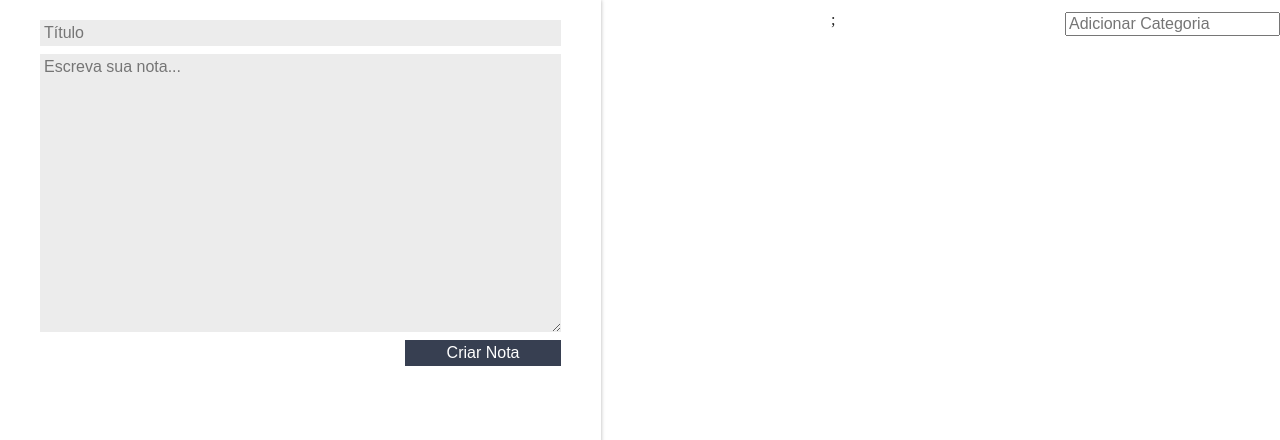
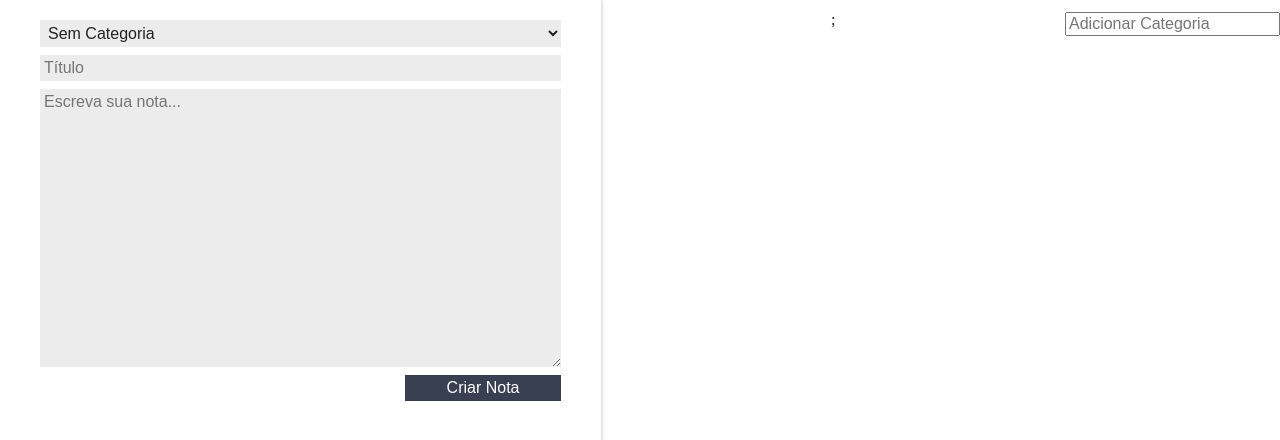
Before and after one commit to higornobrega/ceep, a React (Create React App) app: page / in a window 1280 px wide. Shown: the top 440 px of the page. Built offline with nearby package versions, Linux system fonts and the light colour scheme; the HTML template or start-up script is replaced by a standard one.

Commit message:
Adicionando categorias aos cards

```diff
--- a/src/App.js
+++ b/src/App.js
@@ -13,8 +13,8 @@
       categorias: [],
     }
   }
-  criarNota(titulo, texto) {
-    const novaNota = { titulo, texto };
+  criarNota(titulo, texto, categoria) {
+    const novaNota = { titulo, texto, categoria};
     const novoArrayNotas = [...this.state.notas, novaNota];
     const novoEstado = {
       notas: novoArrayNotas
@@ -37,7 +37,8 @@
   render() {
     return (
       <section className="conteudo">
-        <FormularioCadastro criarNota={this.criarNota.bind(this)} />
+        <FormularioCadastro categorias={this.state.categorias}
+        criarNota={this.criarNota.bind(this)} />
         <main className="conteudo-principal">
           <ListaDeCategoria
           adicionarCategoria={this.adicionarCategoria.bind(this)}
--- a/src/components/CardNota/CardNota.jsx
+++ b/src/components/CardNota/CardNota.jsx
@@ -14,6 +14,7 @@
         <header className="card-nota_cabecalho">
           <h3 className="card-nota_titulo">{this.props.titulo}</h3>
           <DeleteSVG onClick={this.apagar.bind(this)}/>
+          <h4>{this.props.categoria}</h4>
         </header>
         <p className="card-nota_texto">{this.props.texto}</p>
       </section>
--- a/src/components/FormularioCadastro/FormularioCadastro.jsx
+++ b/src/components/FormularioCadastro/FormularioCadastro.jsx
@@ -7,6 +7,12 @@
     super(props);
     this.titulo ="";
     this.texto = "";
+    this.categoria = "";
+  }
+
+  _handleMudancaCategoria(evento){
+    evento.stopPropagation();
+    this.categoria = evento.target.value;
   }
 
   _handleMudancaTitulo(evento){
@@ -23,13 +29,24 @@
   _criarNota(evento){
     evento.preventDefault();
     evento.stopPropagation();
-    this.props.criarNota(this.titulo, this.texto);
+    this.props.criarNota(this.titulo, this.texto, this.categoria);
   }
 
   render() {
     return (
       <form className="form-cadastro "
       onSubmit={this._criarNota.bind(this)}>
+        <select
+          className="form-cadastro_input"
+          onChange={this._handleMudancaCategoria.bind(this)}
+          >
+          <option >Sem Categoria</option>
+          {this.props.categorias.map((categoria, index) => {
+            return (
+            <option key={index}> {categoria}</option>
+            );
+          })};
+        </select>
         <input
           type="text"
           placeholder="Título"
--- a/src/components/ListaDeNotas/ListaDeNotas.jsx
+++ b/src/components/ListaDeNotas/ListaDeNotas.jsx
@@ -12,7 +12,9 @@
               indice = {index}
               apagarNota={this.props.apagarNota}
               titulo={nota.titulo}
-              texto={nota.texto}/>
+              texto={nota.texto}
+              categoria={nota.categoria}
+              />
             </li>
           );
         })}
```
